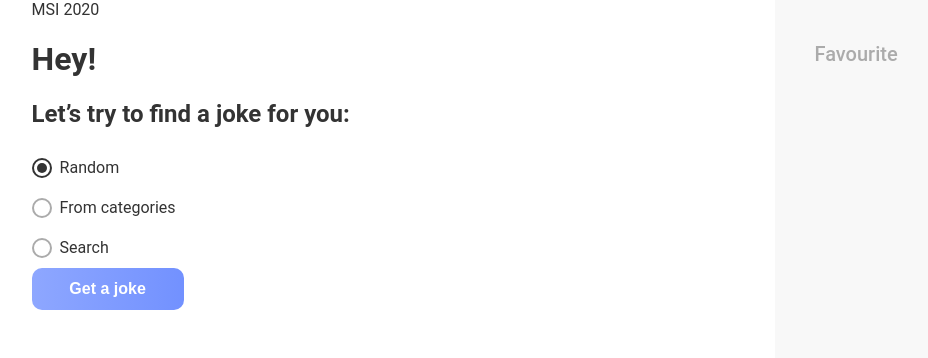
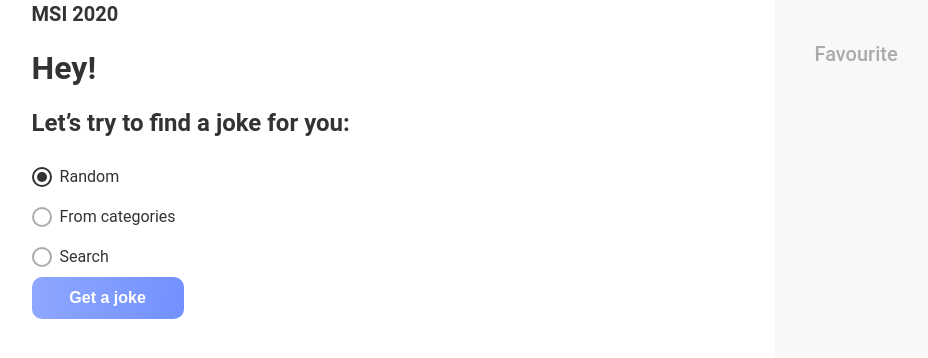
Before and after one commit to kdrshvolia/msi2020-frontend-development-test, a React (Create React App) app: page / in a window 1280 px wide. Shown: the top 358 px of the page, without its empty margins (58-986 px from the left). Built offline with nearby package versions, Linux system fonts and the light colour scheme; no server answers.

Commit message:
Adds styles to main logo

```diff
--- a/src/components/MainLogo/MainLogo.js
+++ b/src/components/MainLogo/MainLogo.js
@@ -1,8 +1,9 @@
 import React from 'react';
 import PropTypes from 'prop-types';
+import { StyledMainLogo } from './StyledComponents';
 
 const MainLogo = ({ text }) => {
-  return <div>{text}</div>;
+  return <StyledMainLogo>{text}</StyledMainLogo>;
 };
 
 MainLogo.propTypes = {
--- /dev/null
+++ b/src/components/MainLogo/StyledComponents.js
@@ -0,0 +1,10 @@
+import styled from 'styled-components';
+
+const StyledMainLogo = styled.h3`
+  font-weight: bold;
+  font-size: 20px;
+  line-height: 28px;
+  margin: 0;
+`;
+
+export { StyledMainLogo };
```
